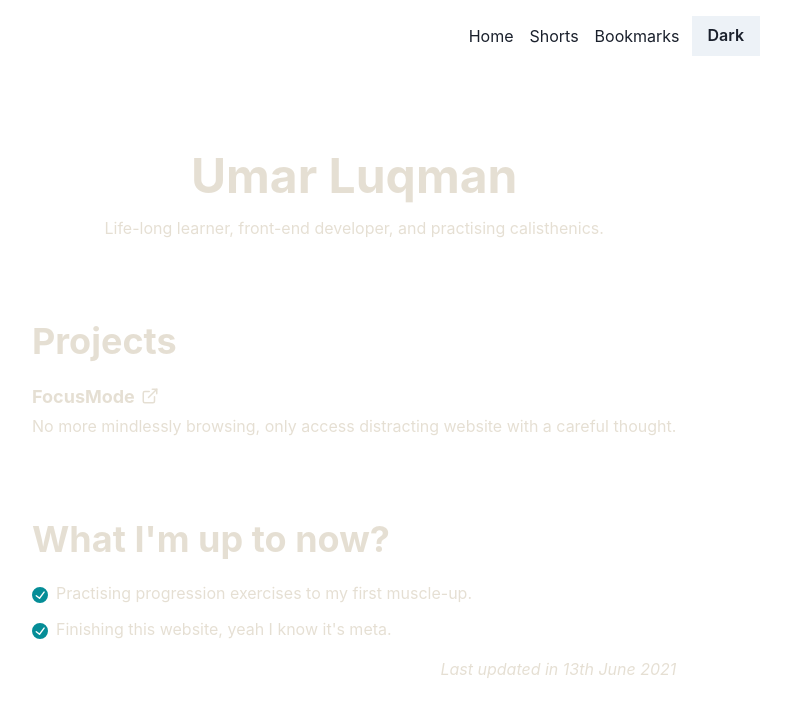
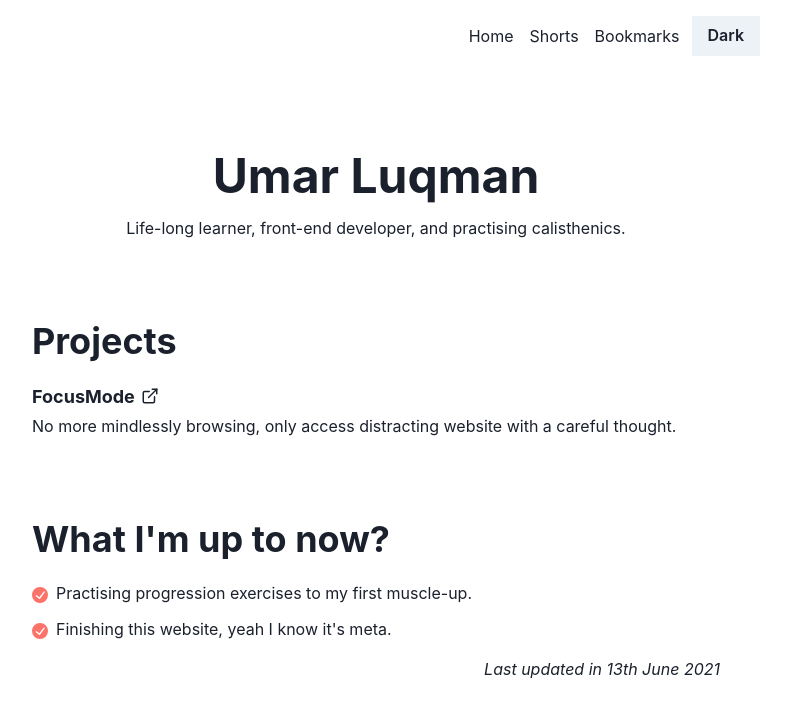
Before and after one commit to umarluqman/site-next, a Next.js app: page / in a window 1280 px wide. Shown: the top 718 px of the page, without its empty margins (264-1055 px from the left). Built offline with nearby package versions, Linux system fonts and the light colour scheme.

Commit message:
Fixed blurred page

```diff
--- a/pages/index.tsx
+++ b/pages/index.tsx
@@ -14,14 +14,7 @@ import React, { ReactNode } from "react";
 export default function Home(): ReactNode {
   const textColor = useColorModeValue("gray.800", "gray.100");
   return (
-    <chakra.div
-      w="full"
-      maxWidth={688}
-      m="0 auto"
-      p={{ base: 4, sm: 0 }}
-      h="1200px"
-    >
-      <chakra.div pos="fixed" mixBlendMode="difference" zIndex={1}>
+    <chakra.div w="full" maxWidth={688} m="0 auto" p={{ base: 4, sm: 0 }}>
       <Heading mb={4} mt={20} as="h1" size="2xl" textAlign="center">
         Umar Luqman
       </Heading>
@@ -62,6 +55,5 @@ export default function Home(): ReactNode {
         Last updated in 13th June 2021
       </Text>
     </chakra.div>
-    </chakra.div>
   );
 }
```
Lines whose indentation alone changed are shown as unchanged.
